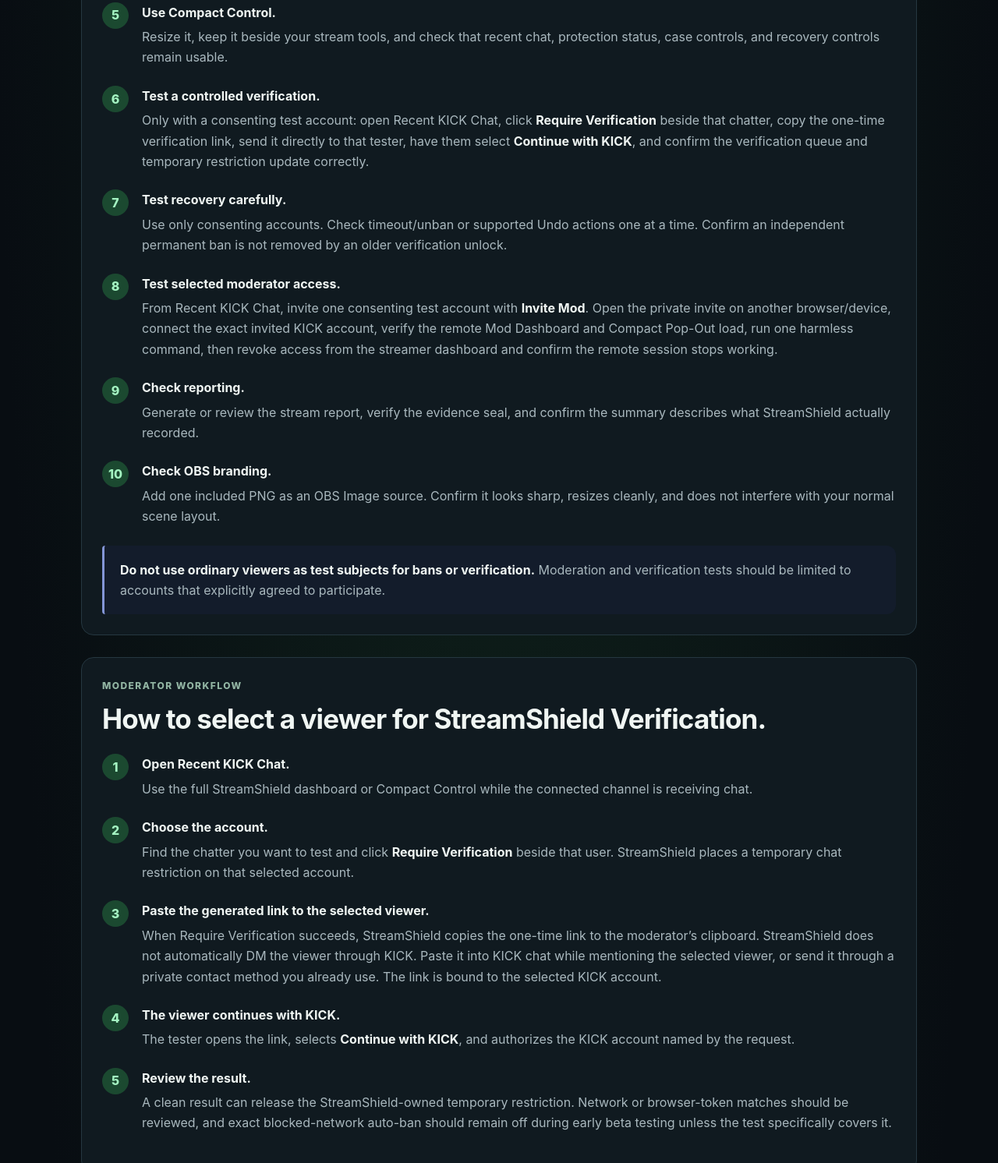
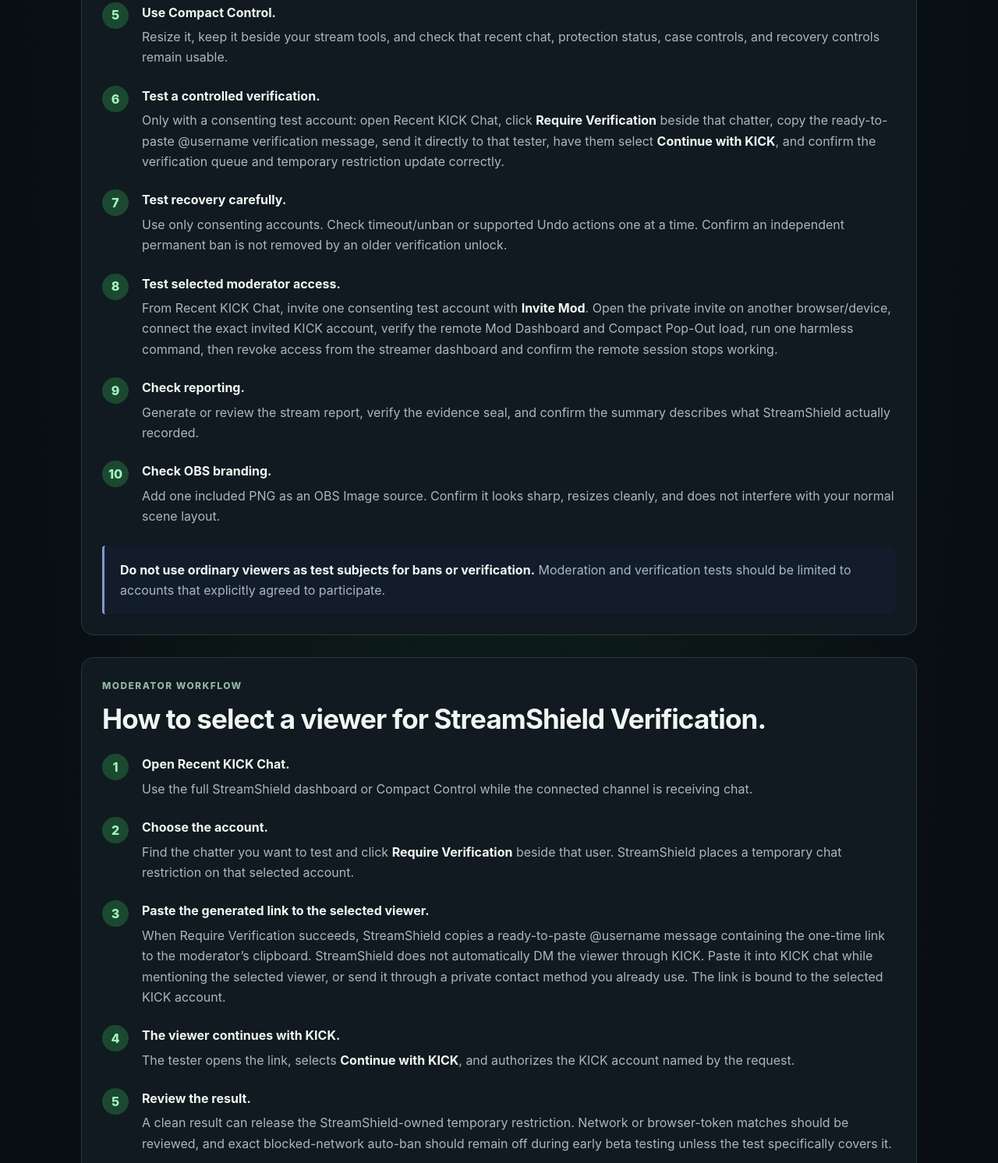
Before and after one commit to jamesfxq-jpg/streamshield-protection, a plain HTML site: page beta.html in a window 1280 px wide. Shown: the part 1609-3101 px from the top of the page at 78% size. Drawn offline with Linux system fonts and the light colour scheme.

Commit message:
Keep beta verification instructions consistent with current workflow

```diff
--- a/beta.html
+++ b/beta.html
@@ -57,7 +57,7 @@
 <li><div><strong>Run Pre-Stream Protection Check.</strong><p>Record anything shown as failed, degraded, or pending. Offline channels may legitimately be waiting for a real signed KICK event.</p></div></li>
 <li><div><strong>Generate one ordinary real event.</strong><p>During an authorized test, have a consenting account chat or follow. Confirm StreamShield receives the event and updates health/status.</p></div></li>
 <li><div><strong>Use Compact Control.</strong><p>Resize it, keep it beside your stream tools, and check that recent chat, protection status, case controls, and recovery controls remain usable.</p></div></li>
-<li><div><strong>Test a controlled verification.</strong><p>Only with a consenting test account: open Recent KICK Chat, click <strong>Require Verification</strong> beside that chatter, copy the one-time verification link, send it directly to that tester, have them select <strong>Continue with KICK</strong>, and confirm the verification queue and temporary restriction update correctly.</p></div></li>
+<li><div><strong>Test a controlled verification.</strong><p>Only with a consenting test account: open Recent KICK Chat, click <strong>Require Verification</strong> beside that chatter, copy the ready-to-paste @username verification message, send it directly to that tester, have them select <strong>Continue with KICK</strong>, and confirm the verification queue and temporary restriction update correctly.</p></div></li>
 <li><div><strong>Test recovery carefully.</strong><p>Use only consenting accounts. Check timeout/unban or supported Undo actions one at a time. Confirm an independent permanent ban is not removed by an older verification unlock.</p></div></li>
 <li><div><strong>Test selected moderator access.</strong><p>From Recent KICK Chat, invite one consenting test account with <strong>Invite Mod</strong>. Open the private invite on another browser/device, connect the exact invited KICK account, verify the remote Mod Dashboard and Compact Pop-Out load, run one harmless command, then revoke access from the streamer dashboard and confirm the remote session stops working.</p></div></li>
 <li><div><strong>Check reporting.</strong><p>Generate or review the stream report, verify the evidence seal, and confirm the summary describes what StreamShield actually recorded.</p></div></li>
@@ -71,7 +71,7 @@
 <ol class="steps">
 <li><div><strong>Open Recent KICK Chat.</strong><p>Use the full StreamShield dashboard or Compact Control while the connected channel is receiving chat.</p></div></li>
 <li><div><strong>Choose the account.</strong><p>Find the chatter you want to test and click <strong>Require Verification</strong> beside that user. StreamShield places a temporary chat restriction on that selected account.</p></div></li>
-<li><div><strong>Paste the generated link to the selected viewer.</strong><p>When Require Verification succeeds, StreamShield copies the one-time link to the moderator’s clipboard. StreamShield does not automatically DM the viewer through KICK. Paste it into KICK chat while mentioning the selected viewer, or send it through a private contact method you already use. The link is bound to the selected KICK account.</p></div></li>
+<li><div><strong>Paste the generated link to the selected viewer.</strong><p>When Require Verification succeeds, StreamShield copies a ready-to-paste @username message containing the one-time link to the moderator’s clipboard. StreamShield does not automatically DM the viewer through KICK. Paste it into KICK chat while mentioning the selected viewer, or send it through a private contact method you already use. The link is bound to the selected KICK account.</p></div></li>
 <li><div><strong>The viewer continues with KICK.</strong><p>The tester opens the link, selects <strong>Continue with KICK</strong>, and authorizes the KICK account named by the request.</p></div></li>
 <li><div><strong>Review the result.</strong><p>A clean result can release the StreamShield-owned temporary restriction. Network or browser-token matches should be reviewed, and exact blocked-network auto-ban should remain off during early beta testing unless the test specifically covers it.</p></div></li>
 </ol>
```
